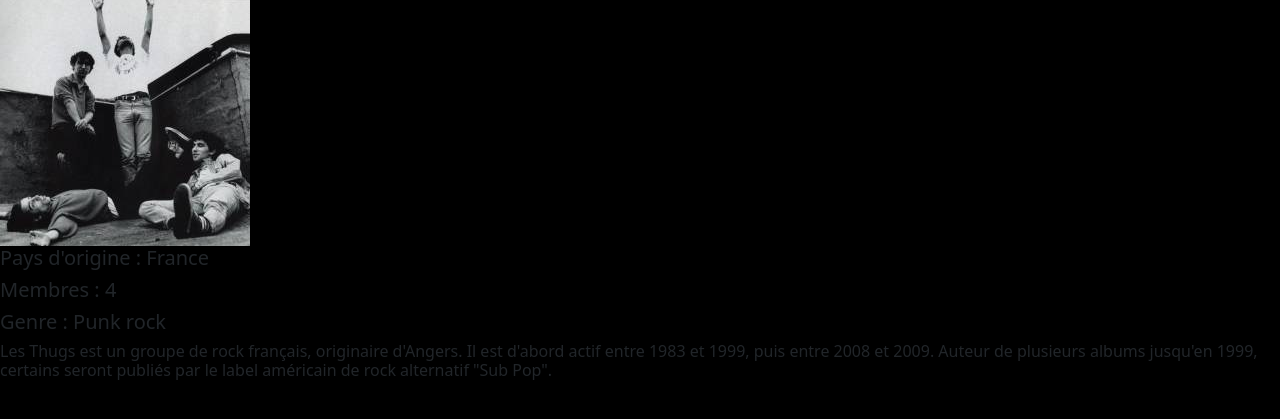
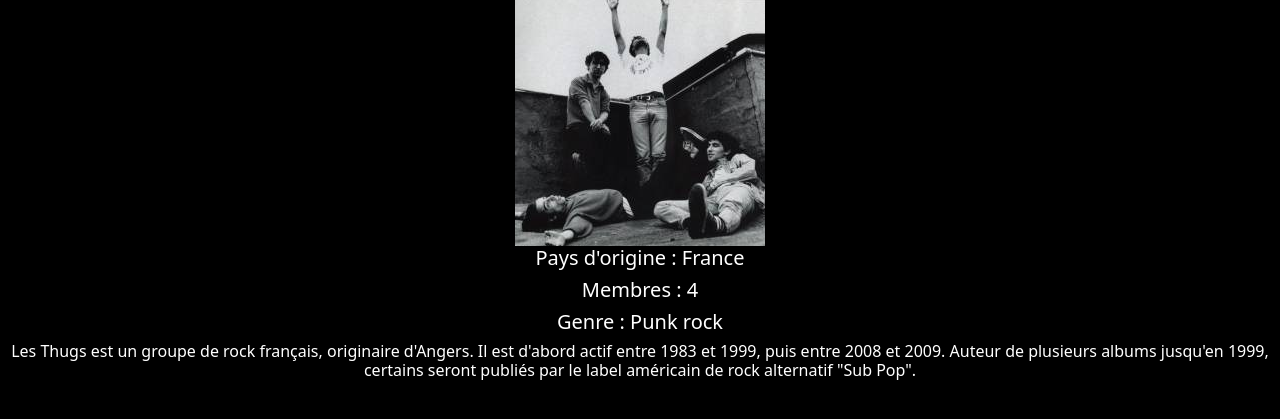
Before and after one commit to MoooZaaa/TD-accessibilite, a plain HTML site: page Code/index.html in a window 1280 px wide. Shown: the part 111-530 px from the top of the page. Drawn offline with nearby package versions, Linux system fonts and the light colour scheme.

Commit message:
début de soirée

```diff
--- a/Code/index.html
+++ b/Code/index.html
@@ -21,13 +21,13 @@
         </div>
     </header>
 
-    <div class="div_img_grp">
+    <div class="text-center">
         <img src="/Assets/Images/grp_img.jpg" alt="image du groupe" class="img_grp">
     </div>
-    <h5 class="country">Pays d'origine : France</h5>
-    <h5 class="members">Membres : 4</h5>
-    <h5 class="gender">Genre : Punk rock</h5>
-    <h6>Les Thugs est un groupe de rock français, originaire d'Angers.
+    <h5 class="text-center text-article">Pays d'origine : France</h5>
+    <h5 class="text-center text-article">Membres : 4</h5>
+    <h5 class="text-center text-article">Genre : Punk rock</h5>
+    <h6 class="text-center text-article">Les Thugs est un groupe de rock français, originaire d'Angers.
         Il est  d'abord actif entre 1983 et 1999, puis entre 2008
         et 2009. Auteur de plusieurs albums jusqu'en 1999, certains
         seront publiés par le label américain de rock alternatif
--- a/Code/style.css
+++ b/Code/style.css
@@ -10,3 +10,7 @@
 body {
     background-color: black
 }
+
+.text-article {
+    color: white;
+}
```
